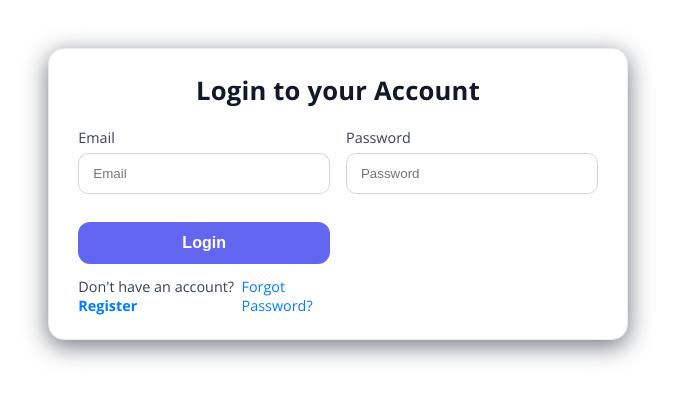
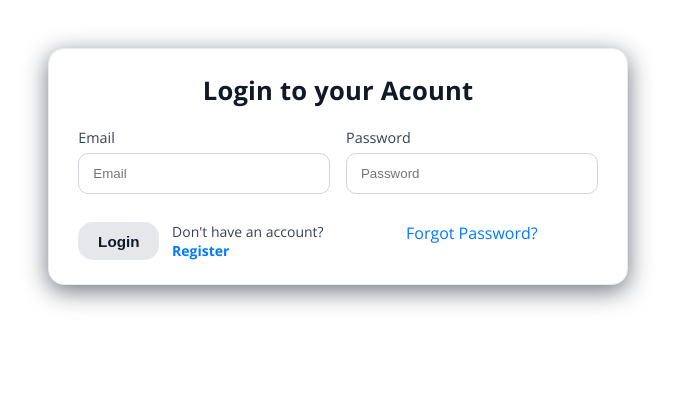
Before and after one commit to samiullahbahadur/bookStore_nodejs, a React app in the folder client/: page /auth in a window 1280 px wide. Shown: the top 400 px of the page, without its empty margins (302-977 px from the left). Built offline with nearby package versions, Linux system fonts and the light colour scheme; the HTML template or start-up script is replaced by a standard one.

Commit message:
fix the page route

```diff
--- a/client/src/App.jsx
+++ b/client/src/App.jsx
@@ -38,6 +38,8 @@ const App = () => {
         <Routes>
           {/* Public Route */}
           <Route path="/auth" element={<Auth />} />
+          <Route path="/forgot-passowrd" element={<ForgotPassword />} />
+          <Route path="/reset-password" element={<ResetPassword />} />
 
           {/* Protected Routes */}
 
@@ -81,7 +83,7 @@ const App = () => {
               </ProtectedRoute>
             }
           />
-          <Route
+          {/* <Route
             path="/forgot-password"
             element={
               <ProtectedRoute>
@@ -96,7 +98,7 @@ const App = () => {
                 <ResetPassword />
               </ProtectedRoute>
             }
-          />
+          /> */}
           <Route
             path="/add-book"
             element={
--- a/client/src/pages/authPage/Authpage.jsx
+++ b/client/src/pages/authPage/Authpage.jsx
@@ -1,165 +1,11 @@
-// import { useEffect, useState } from "react";
+import { useEffect, useState } from "react";
 
-// import { useDispatch, useSelector } from "react-redux";
-// import { toast } from "react-toastify";
-// import { loginUser, registerUser } from "./authSlice";
-// import useAuthForm from "../../hooks/useAuthForm";
+import { useDispatch, useSelector } from "react-redux";
 
-// import { useNavigate, Link } from "react-router-dom";
-// import "./authPage.css";
-// import { setNotification } from "../../redux/notificationSlice";
-
-// const AuthPage = () => {
-//   const [isRegister, setIsRegister] = useState(false);
-//   const [error, setError] = useState("");
-
-//   const dispatch = useDispatch();
-//   const navigate = useNavigate();
-
-//   const { loading, errors } = useSelector((state) => state.auth);
-
-//   const { formData, Errors, handleChange, validate } = useAuthForm(
-//     {
-//       name: "",
-//       username: "",
-//       email: "",
-//       password: "",
-//     },
-//     isRegister ? "register" : "login"
-//   );
-
-//   const handleSubmit = async (e) => {
-//     e.preventDefault();
-//     if (!validate()) return;
-//     const formData = new FormData(e.target);
-
-//     // const data = Object.fromEntries(formData);
-//     try {
-//       if (isRegister) {
-//         await dispatch(registerUser(formData)).unwrap();
-//         // .then(() => setIsRegister(false));
-//         dispatch(
-//           setNotification({
-//             message: "Registered successfully!",
-//             type: "success",
-//           })
-//         );
-//       } else {
-//         await dispatch(loginUser(formData))
-//           .unwrap()
-//           .then((data) => {
-//             localStorage.setItem("token", data.token);
-//             localStorage.setItem("user", JSON.stringify(data.user));
-//             dispatch(
-//               setNotification({ message: "Login successful!", type: "success" })
-//             );
-//             navigate("/");
-//           }); // <-- wait for result
-//       }
-//     } catch (err) {
-//       setError(err);
-//     }
-//   };
-
-//   return (
-//     <div className="authPage">
-//       <h2> {isRegister ? "Create an Acount" : "Login to your Acount"}</h2>
-//       {/* {isRegister ? ( */}
-//       <form key="register" onSubmit={handleSubmit} className="authForm">
-//         {error && <span className="error">{error}</span>}
-//         {errors && <span className="error">{errors}</span>}
-//         {isRegister && (
-//           <>
-//             <div className="fromGroup">
-//               <label htmlFor="name">Name</label>
-//               <input
-//                 type="text"
-//                 name="name"
-//                 id="name"
-//                 value={formData.name}
-//                 onChange={handleChange}
-//               />
-
-//               {Errors.name && <sapn className="error">{Errors.name}</sapn>}
-//             </div>
-//             <div className="fromGroup">
-//               <label htmlFor="username">Username</label>
-//               <input
-//                 type="text"
-//                 name="username"
-//                 id="username"
-//                 placeholder="name"
-//                 value={formData.uername}
-//                 onChange={handleChange}
-//               />
-//               {Errors.username && (
-//                 <sapn className="error">{Errors.username}</sapn>
-//               )}
-//             </div>
-//           </>
-//         )}
-//         <div className="fromGroup">
-//           <label htmlFor="email">Email</label>
-//           <input
-//             type="email"
-//             name="email"
-//             placeholder="Email"
-//             id="email"
-//             value={formData.email}
-//             onChange={handleChange}
-//           />
-//           {Errors.email && <span className="error">{Errors.email}</span>}
-//         </div>
-//         <div className="fromGroup">
-//           <label htmlFor="password">Password</label>
-//           <input
-//             type="password"
-//             name="password"
-//             id="password"
-//             placeholder="Password"
-//             value={formData.password}
-//             onChange={handleChange}
-//           />
-//           {Errors.password && <sapn className="error">{Errors.password}</sapn>}
-//         </div>
-
-//         {isRegister && (
-//           <div className="fromGroup">
-//             <label htmlFor="photo">Profile Picture</label>
-//             <input type="file" name="photo" />
-//           </div>
-//         )}
-
-//         <div className="profileActions_auth">
-//           <button type="submit" disabled={loading}>
-//             {loading ? "Please wait..." : isRegister ? "Register" : "Login"}
-//           </button>
-//           <p onClick={() => setIsRegister(!isRegister)}>
-//             {isRegister ? (
-//               <>
-//                 Already have an account? <b>Login</b>
-//               </>
-//             ) : (
-//               <>
-//                 Don't have an account? <b>Register</b>
-//               </>
-//             )}
-//           </p>
-//         </div>
-
-//         <Link to="/forgot-password">Forgot Password</Link>
-//       </form>
-//     </div>
-//   );
-// };
-
-// export default AuthPage;
-
-import { useState } from "react";
-import { useDispatch, useSelector } from "react-redux";
-import { useNavigate, Link } from "react-router-dom";
 import { loginUser, registerUser } from "./authSlice";
 import useAuthForm from "../../hooks/useAuthForm";
+
+import { useNavigate, Link } from "react-router-dom";
 import "./authPage.css";
 import { setNotification } from "../../redux/notificationSlice";
 
@@ -187,9 +33,11 @@ const AuthPage = () => {
     if (!validate()) return;
     const formData = new FormData(e.target);
 
+    // const data = Object.fromEntries(formData);
     try {
       if (isRegister) {
         await dispatch(registerUser(formData)).unwrap();
+        // .then(() => setIsRegister(false));
         dispatch(
           setNotification({
             message: "Registered successfully!",
@@ -206,7 +54,7 @@ const AuthPage = () => {
               setNotification({ message: "Login successful!", type: "success" })
             );
             navigate("/");
-          });
+          }); // <-- wait for result
       }
     } catch (err) {
       setError(err);
@@ -215,12 +63,11 @@ const AuthPage = () => {
 
   return (
     <div className="authPage">
-      <h2>{isRegister ? "Create an Account" : "Login to your Account"}</h2>
-
+      <h2> {isRegister ? "Create an Acount" : "Login to your Acount"}</h2>
+      {/* {isRegister ? ( */}
       <form key="register" onSubmit={handleSubmit} className="authForm">
         {error && <span className="error">{error}</span>}
         {errors && <span className="error">{errors}</span>}
-
         {isRegister && (
           <>
             <div className="fromGroup">
@@ -232,7 +79,8 @@ const AuthPage = () => {
                 value={formData.name}
                 onChange={handleChange}
               />
-              {Errors.name && <span className="error">{Errors.name}</span>}
+
+              {Errors.name && <sapn className="error">{Errors.name}</sapn>}
             </div>
             <div className="fromGroup">
               <label htmlFor="username">Username</label>
@@ -240,17 +88,16 @@ const AuthPage = () => {
                 type="text"
                 name="username"
                 id="username"
-                placeholder="Username"
-                value={formData.username}
+                placeholder="name"
+                value={formData.uername}
                 onChange={handleChange}
               />
               {Errors.username && (
-                <span className="error">{Errors.username}</span>
+                <sapn className="error">{Errors.username}</sapn>
               )}
             </div>
           </>
         )}
-
         <div className="fromGroup">
           <label htmlFor="email">Email</label>
           <input
@@ -263,7 +110,6 @@ const AuthPage = () => {
           />
           {Errors.email && <span className="error">{Errors.email}</span>}
         </div>
-
         <div className="fromGroup">
           <label htmlFor="password">Password</label>
           <input
@@ -274,7 +120,7 @@ const AuthPage = () => {
             value={formData.password}
             onChange={handleChange}
           />
-          {Errors.password && <span className="error">{Errors.password}</span>}
+          {Errors.password && <sapn className="error">{Errors.password}</sapn>}
         </div>
 
         {isRegister && (
@@ -288,7 +134,6 @@ const AuthPage = () => {
           <button type="submit" disabled={loading}>
             {loading ? "Please wait..." : isRegister ? "Register" : "Login"}
           </button>
-          <div className="auth-links">
           <p onClick={() => setIsRegister(!isRegister)}>
             {isRegister ? (
               <>
@@ -300,14 +145,9 @@ const AuthPage = () => {
               </>
             )}
           </p>
-
-            {/* 🔹 Forgot Password Link */}
-            {!isRegister && (
-              <Link to="/forgot-password" className="forgot-link">
-                Forgot Password?
-              </Link>
-            )}
         </div>
+        <div className="forgot-link">
+          {!isRegister && <Link to="/forgot-password">Forgot Password?</Link>}
         </div>
       </form>
     </div>
--- a/client/src/pages/authPage/authPage.css
+++ b/client/src/pages/authPage/authPage.css
@@ -74,58 +74,13 @@
 }
 .profileActions_auth {
   margin-top: 1em;
-  display: grid;
-  grid-template-columns: 1fr; /* button full width */
+  display: flex;
+  justify-content: space-between;
   gap: 0.8rem;
 }
 
+/* Buttons */
 .profileActions_auth button {
-  width: 100%;
-  padding: 12px;
-  border-radius: 12px;
-  font-weight: 600;
-  font-size: 1rem;
-  cursor: pointer;
-  background: #6366f1; /* indigo-500 */
-  color: #fff;
-  border: none;
-  transition: background 0.2s ease-in-out;
-}
-
-.profileActions_auth button:hover {
-  background: #4f46e5; /* darker indigo */
-}
-
-/* bottom links row */
-.auth-links {
-  display: flex;
-  justify-content: space-between; /* left + right */
-  align-items: center;
-  font-size: 0.9rem;
-}
-
-.auth-links p {
-  margin: 0;
-  cursor: pointer;
-  color: #374151;
-}
-
-.auth-links b {
-  color: #007bff;
-}
-
-.forgot-link {
-  text-decoration: none;
-  color: #007bff;
-  transition: color 0.2s ease-in-out;
-}
-
-.forgot-link:hover {
-  color: #0056b3;
-}
-
-/* Buttons */
-/* .profileActions_auth button {
   border-radius: 15px;
   padding: 0px 12px;
   font-weight: 600;
@@ -134,18 +89,34 @@
   background: #e5e7eb;
   color: #111827;
   border: none;
-} */
+  width: 40%;
+}
 
-/* .authForm button[type="submit"]:hover {
+.authForm button[type="submit"]:hover {
   background: #354056;
   color: #fff;
-} */
+}
 
-/* .authForm p {
+.authForm p {
   font-size: 14px;
-  text-align: center;
+  margin: 0;
   cursor: pointer;
-} */
+  color: #374151;
+}
+
+.authForm b {
+  color: #007bff;
+}
+
+.forgot-link {
+  display: flex;
+  margin-top: 1em;
+  text-decoration: none;
+  color: #007bff;
+  transition: color 0.2s ease-in-out;
+  justify-content: center;
+}
+
 .error {
   color: red;
   font-size: 0.8rem;
```
Lines whose indentation alone changed are shown as unchanged.
